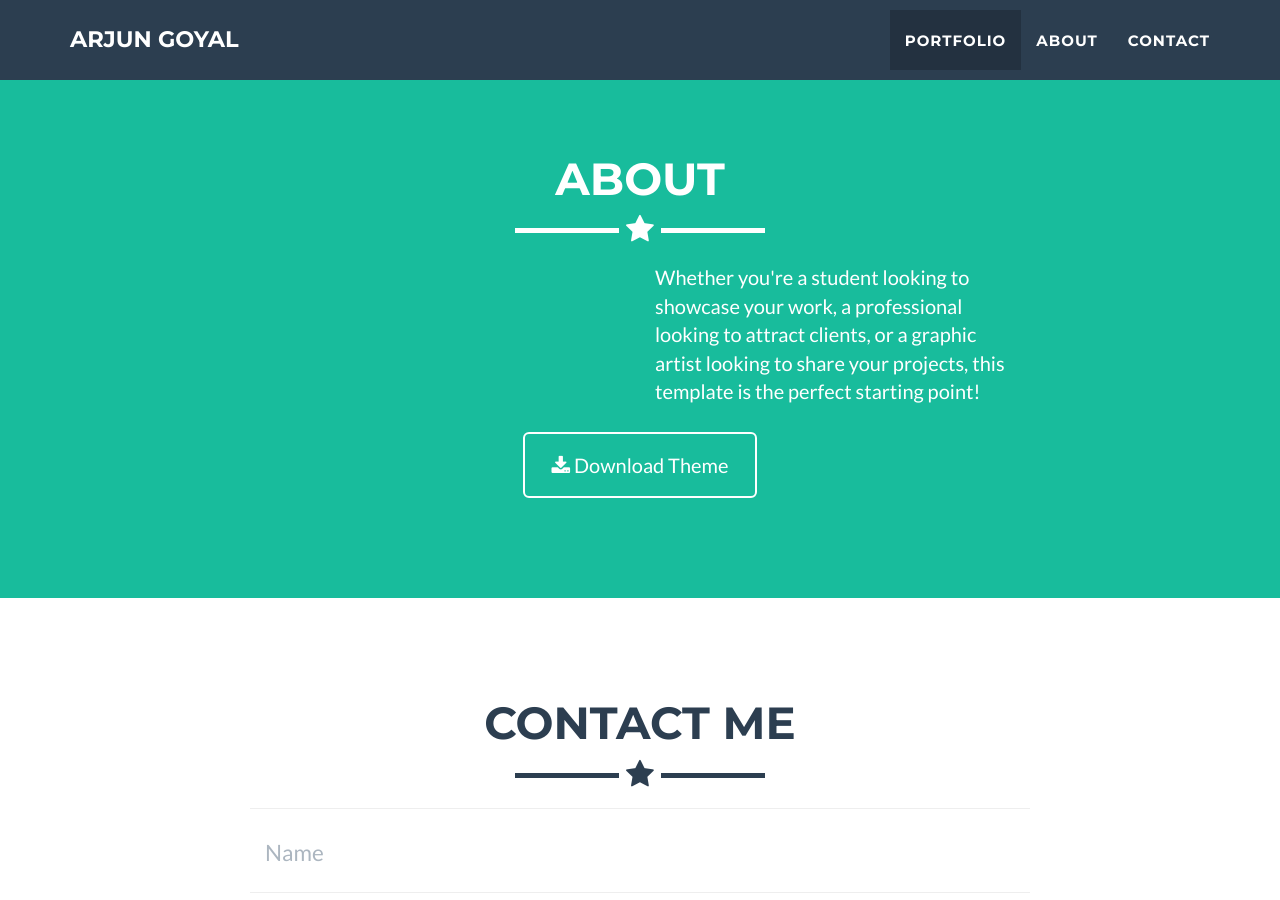
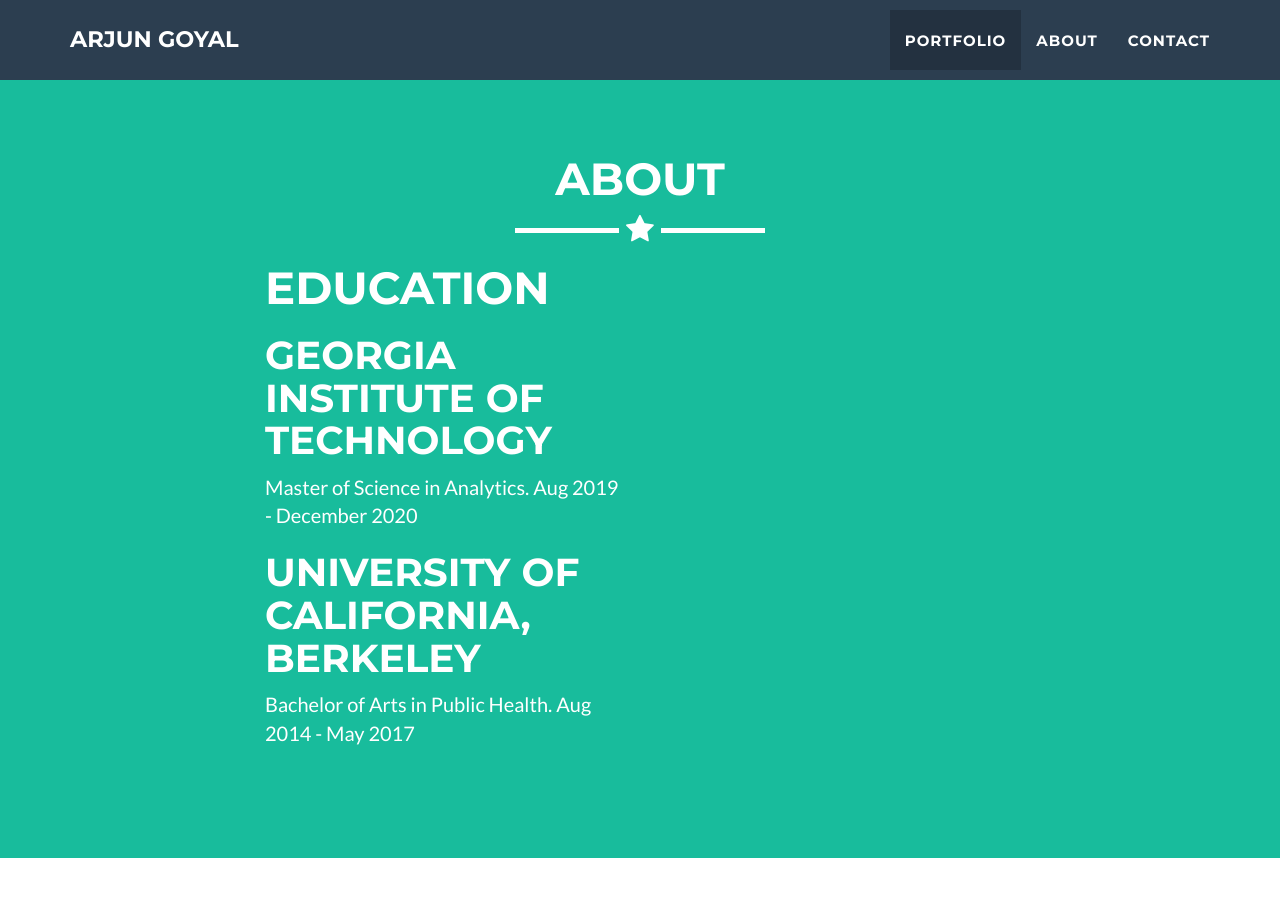
Before and after one commit to arjungoyal/arjungoyal.github.io, a Jekyll site: the page built from _posts/2014-07-13-project-6.markdown, in a window 1280 px wide and 900 px high, scrolled down 1618 px. Built offline with Jekyll 4.4.1, drawn with Linux system fonts in a browser that asks for light colours.

Commit message:
update education

```diff
--- a/_includes/about.html
+++ b/_includes/about.html
@@ -9,15 +9,15 @@
             </div>
             <div class="row">
                 <div class="col-lg-4 col-lg-offset-2">
-                    <p></p>
+                    <h2>Education</h2>
+                    <h1>Georgia Institute of Technology</h1>
+                    <p>Master of Science in Analytics. Aug 2019 - December 2020</p>
+
+                    <h1>University of California, Berkeley</h1>
+                    <p>Bachelor of Arts in Public Health. Aug 2014 - May 2017</p>
                 </div>
                 <div class="col-lg-4">
-                    <p>Whether you're a student looking to showcase your work, a professional looking to attract clients, or a graphic artist looking to share your projects, this template is the perfect starting point! </p>
-                </div>
-                <div class="col-lg-8 col-lg-offset-2 text-center">
-                    <a href="https://github.com/jeromelachaud/freelancer-theme" class="btn btn-lg btn-outline">
-                        <i class="fa fa-download"></i> Download Theme
-                    </a>
+                    <p></p>
                 </div>
             </div>
         </div>
```
